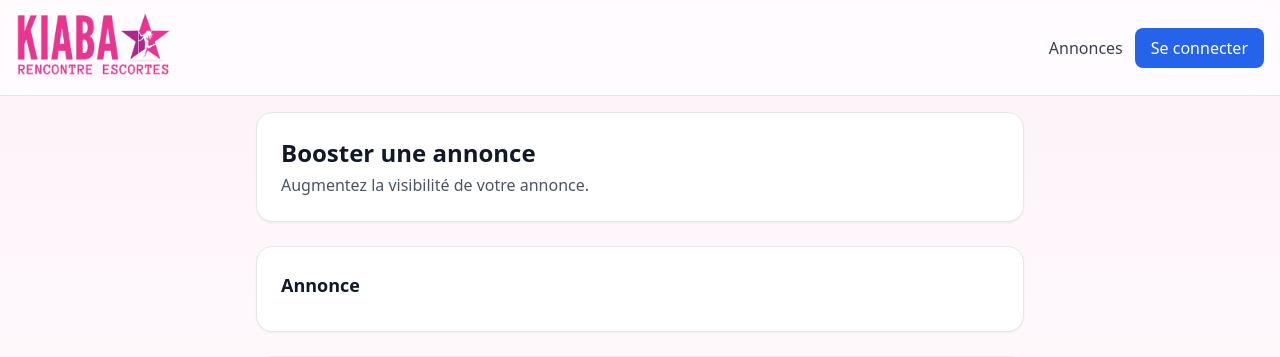
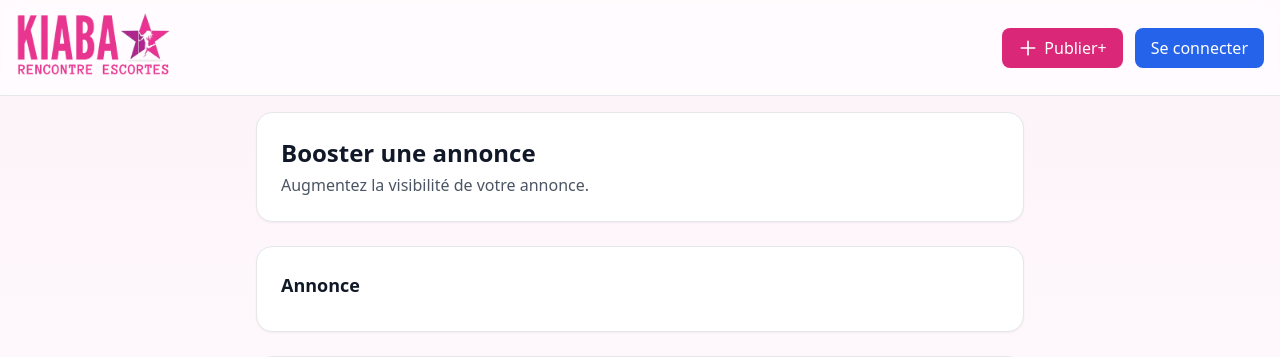
Before and after one commit to Chaka06/habiko-django, a Django app: template templates/accounts/boost_ad.html in a window 1280 px wide. Shown: the top 357 px of the page. Run offline with Django 3.2, Linux system fonts and the light colour scheme; the template is opened without the code that fills it, so the values that code supplies are empty; some libraries are stand-ins or nearby versions.

Commit message:
ui: header - Annonces retiré, Mon compte en icône user, bouton Publier+
Co-authored-by: Cursor <cursoragent@cursor.com>

```diff
--- a/templates/base.html
+++ b/templates/base.html
@@ -597,36 +597,29 @@
           </div>
         </a>
         <nav class="hidden md:flex items-center gap-3">
-          <a href="/ads" class="text-gray-700 hover:text-gray-900">Annonces</a>
+          <a href="/post/" class="bg-pink-600 text-white px-4 py-2 rounded-lg hover:bg-pink-700 transition font-medium inline-flex items-center gap-1.5">
+            <svg xmlns="http://www.w3.org/2000/svg" class="h-5 w-5" fill="none" viewBox="0 0 24 24" stroke="currentColor"><path stroke-linecap="round" stroke-linejoin="round" stroke-width="2" d="M12 4v16m8-8H4"/></svg>
+            Publier+
+          </a>
           {% if user.is_authenticated %}
-          <a
-            href="/dashboard/"
-            class="bg-blue-600 text-white px-4 py-2 rounded-lg hover:bg-blue-700 transition font-medium"
-          >
-            Mon compte
+          <a href="/dashboard/" class="p-2 rounded-lg text-gray-600 hover:bg-gray-100 hover:text-gray-900 transition" title="Mon compte" aria-label="Mon compte">
+            <svg xmlns="http://www.w3.org/2000/svg" class="h-6 w-6" fill="none" viewBox="0 0 24 24" stroke="currentColor"><path stroke-linecap="round" stroke-linejoin="round" stroke-width="2" d="M16 7a4 4 0 11-8 0 4 4 0 018 0zM12 14a7 7 0 00-7 7h14a7 7 0 00-7-7z"/></svg>
           </a>
           {% else %}
-          <a
-            href="/auth/login/"
-            class="bg-blue-600 text-white px-4 py-2 rounded-lg hover:bg-blue-700 transition font-medium"
-          >
-            Se connecter
-          </a>
+          <a href="/auth/login/" class="bg-blue-600 text-white px-4 py-2 rounded-lg hover:bg-blue-700 transition font-medium">Se connecter</a>
           {% endif %}
         </nav>
         <div class="md:hidden flex items-center gap-2">
+          <a href="/post/" class="bg-pink-600 text-white px-3 py-2 rounded-lg text-sm font-medium inline-flex items-center gap-1">
+            <svg xmlns="http://www.w3.org/2000/svg" class="h-4 w-4" fill="none" viewBox="0 0 24 24" stroke="currentColor"><path stroke-linecap="round" stroke-linejoin="round" stroke-width="2" d="M12 4v16m8-8H4"/></svg>
+            Publier+
+          </a>
           {% if user.is_authenticated %}
-          <a
-            href="/dashboard/"
-            class="bg-blue-600 text-white px-3 py-2 rounded-lg text-sm font-medium"
-            >Mon compte</a
-          >
+          <a href="/dashboard/" class="p-2 rounded-lg text-gray-600 hover:bg-gray-100" title="Mon compte" aria-label="Mon compte">
+            <svg xmlns="http://www.w3.org/2000/svg" class="h-6 w-6" fill="none" viewBox="0 0 24 24" stroke="currentColor"><path stroke-linecap="round" stroke-linejoin="round" stroke-width="2" d="M16 7a4 4 0 11-8 0 4 4 0 018 0zM12 14a7 7 0 00-7 7h14a7 7 0 00-7-7z"/></svg>
+          </a>
           {% else %}
-          <a
-            href="/auth/login/"
-            class="bg-blue-600 text-white px-3 py-2 rounded-lg text-sm font-medium"
-            >Se connecter</a
-          >
+          <a href="/auth/login/" class="bg-blue-600 text-white px-3 py-2 rounded-lg text-sm font-medium">Se connecter</a>
           {% endif %}
         </div>
       </div>
```
